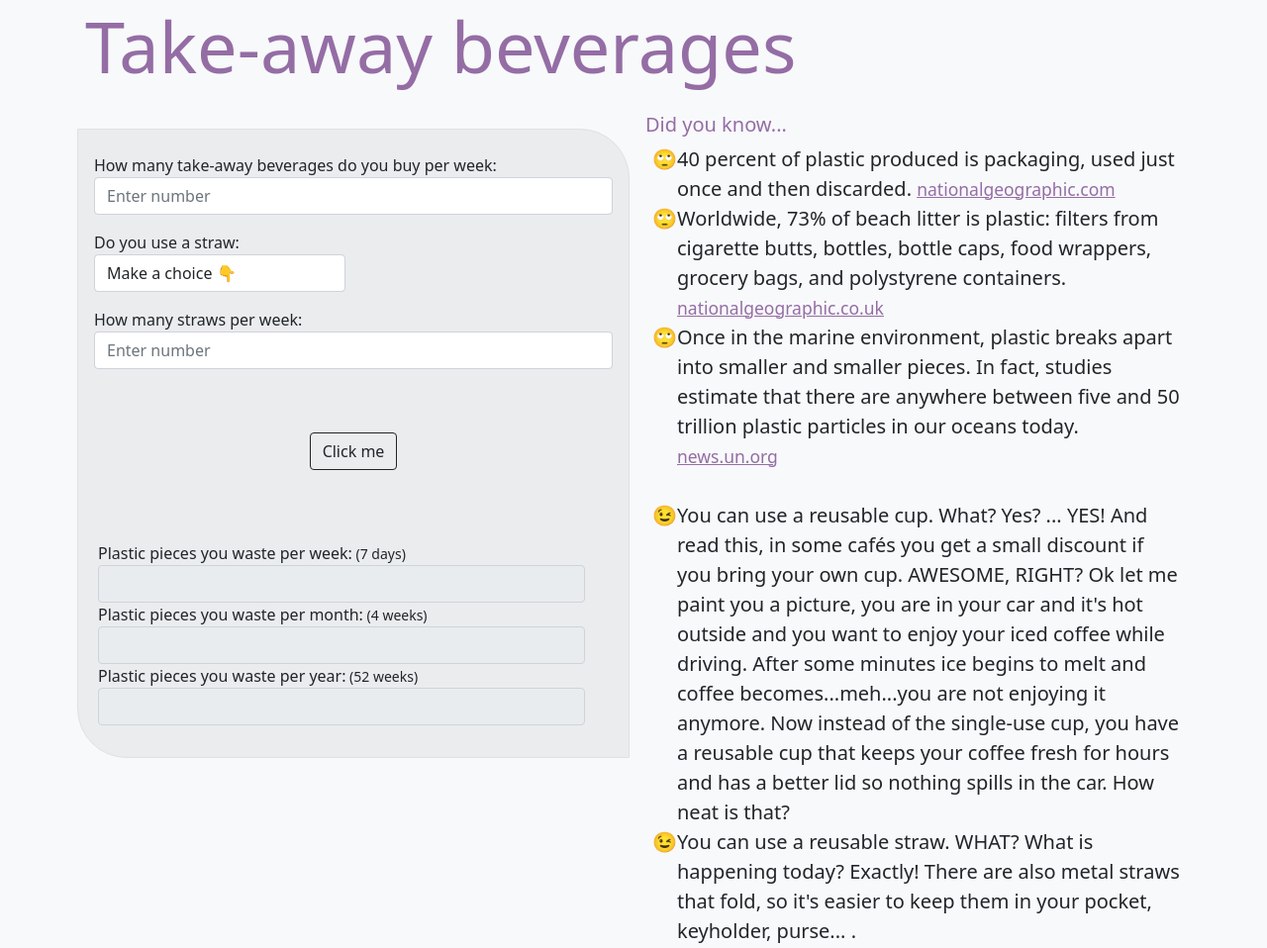
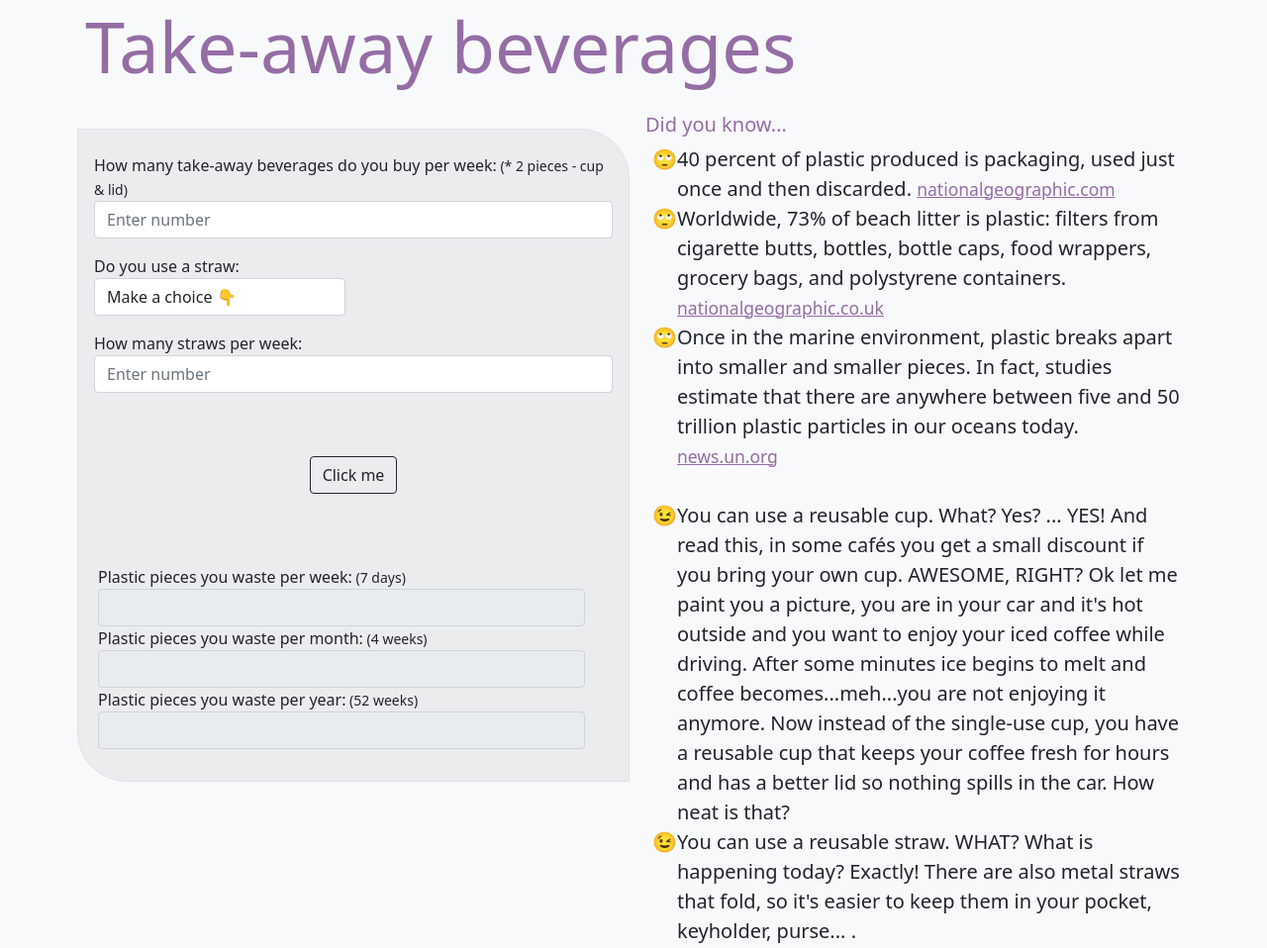
Before and after one commit to Vaia-Pasch/Plastic-Impact, a plain HTML site: page index.html in a window 1280 px wide. Shown: the part 1371-2329 px from the top of the page at 99% size. Drawn offline with nearby package versions, Linux system fonts and the light colour scheme.

Commit message:
Update index.html

```diff
--- a/index.html
+++ b/index.html
@@ -129,7 +129,7 @@
       <div class="col-sm-12 col-md-6">
         <div class="row g-3 my-3 bg-secondary p-2 text-dark bg-opacity-10 border">
           <div class="col-sm-12 col-md-12">
-            <label for="cup">How many take-away beverages do you buy per week:</label>
+            <label for="cup">How many take-away beverages do you buy per week:</label><small class=""> (* 2 pieces - cup & lid)</small>
             <input type="number" class="form-control" placeholder="Enter number" id="cup"
               aria-label="enter number of take-away beverages" min="1" />
           </div>
```
